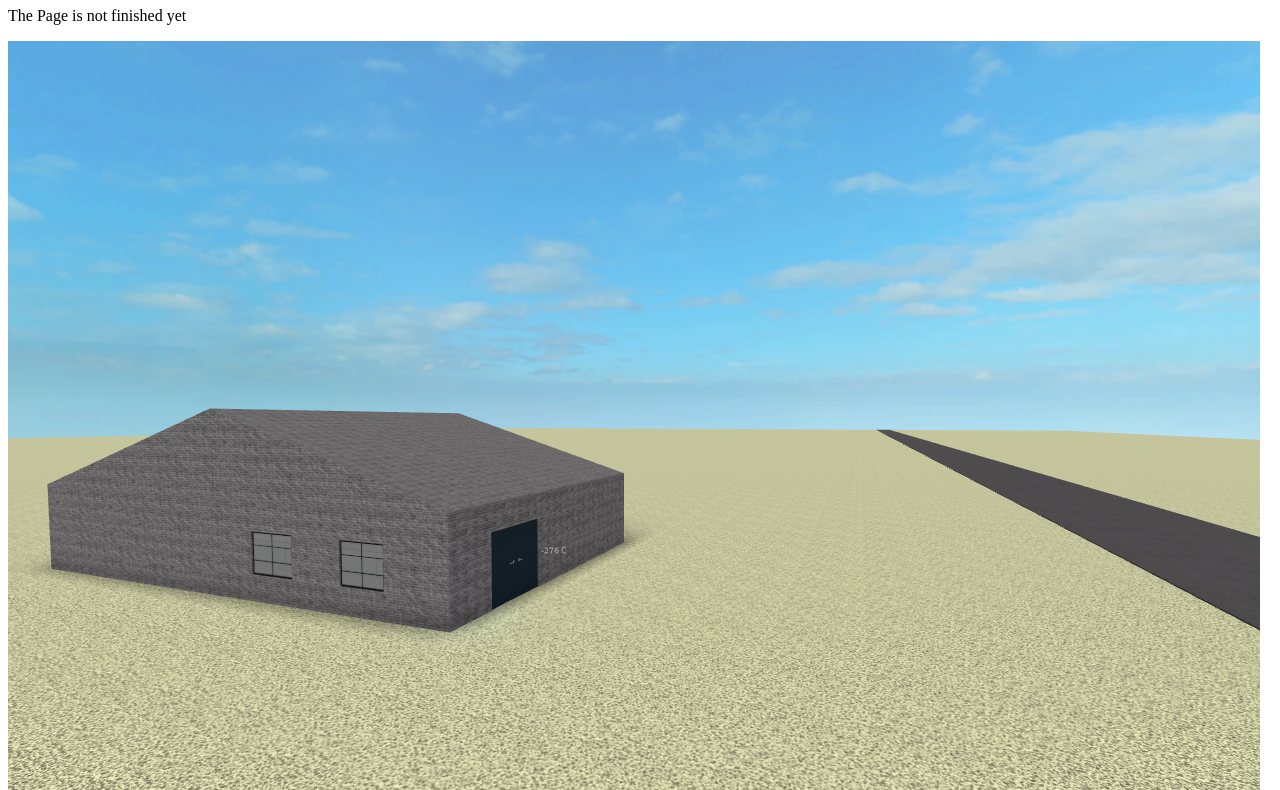
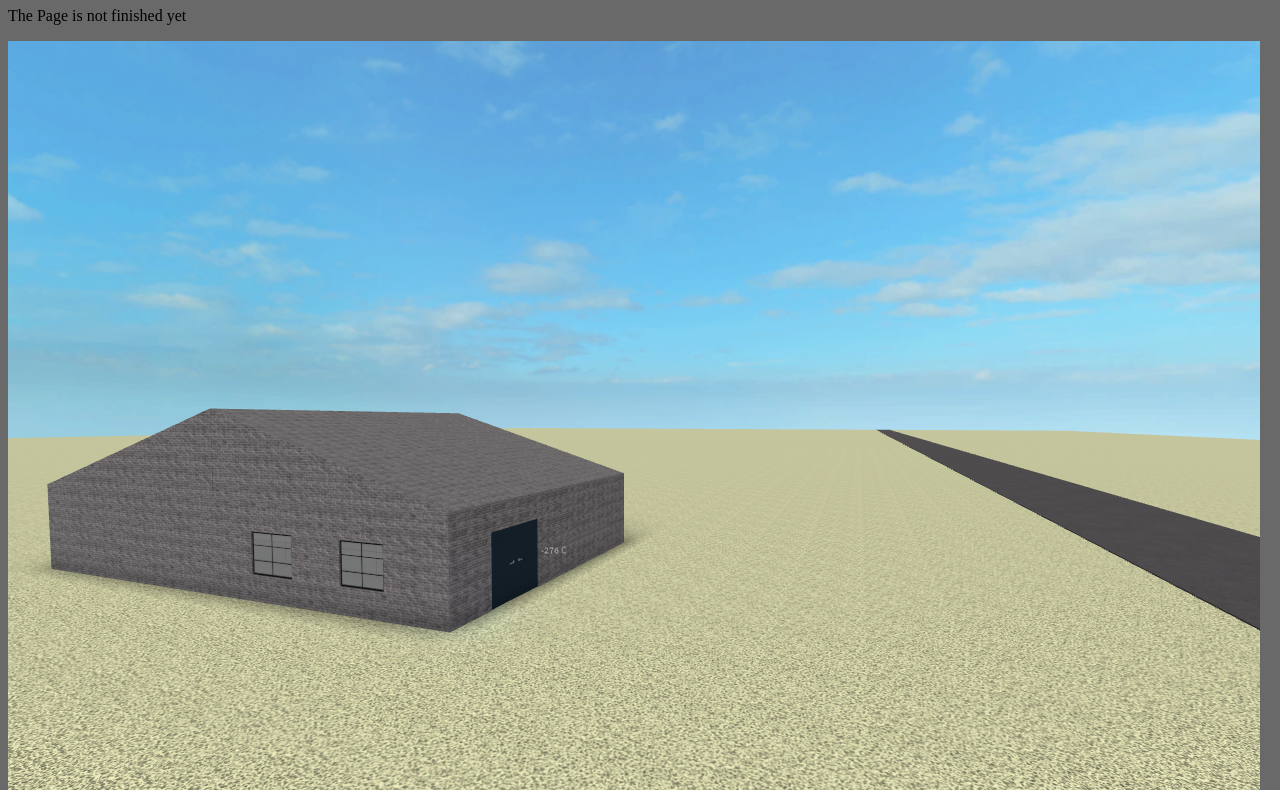
Before and after one commit to MatheusSilva11112009/MatheusSilva11112009.github.io, a plain HTML site: page QuantumScienceHistory/index.html in a window 1280 px wide. Shown: the part 73-863 px from the top of the page. Drawn offline with Linux system fonts and the light colour scheme.

Commit message:
made the page a bit dark

```diff
--- a/QuantumScienceHistory/index.html
+++ b/QuantumScienceHistory/index.html
@@ -1,6 +1,9 @@
 <!DOCTYPE html>
 <html>
 <body>
+<style>
+body {background-color: dimgray;}
+</style>
 <h1>Welcome to the History of Quantum Science</h1>
 <p>The Page is not finished yet</p>
 <img src="Images/unknown.png" alt="The Entrance of QSCC V2">
```
